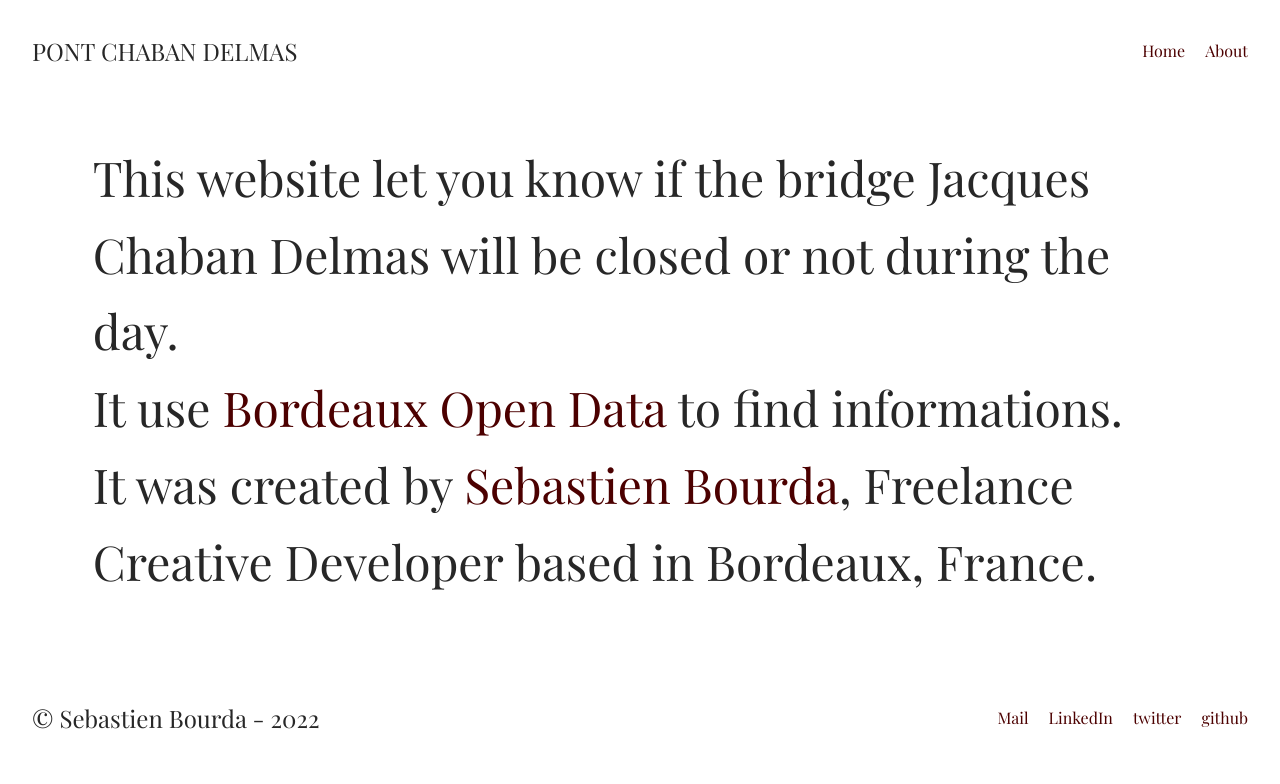
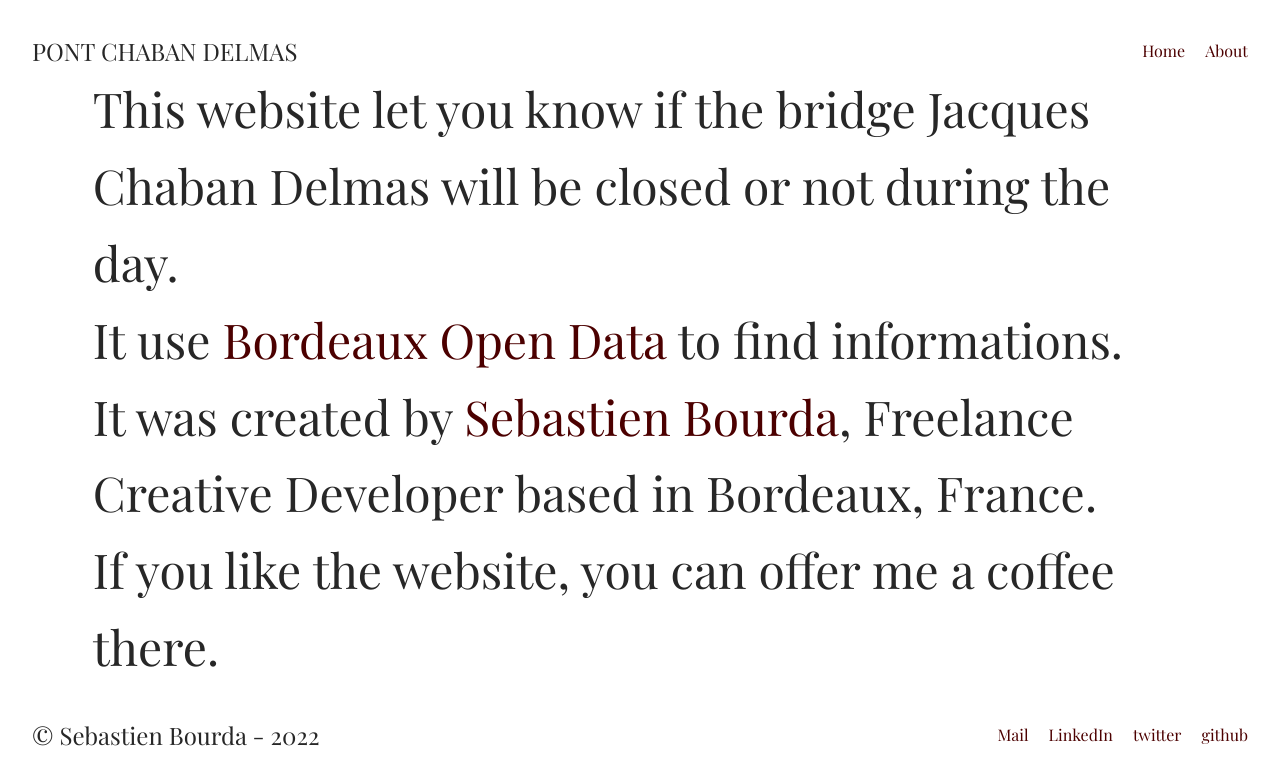
Before and after one commit to sebastienbourda/pont-chaban-delmas, a Vue app: page /about in a window 1280 px wide. Shown: the top 784 px of the page. Built offline with nearby package versions, Linux system fonts and the light colour scheme.

Commit message:
add link to buy me a coffee

```diff
--- a/src/views/AboutView.vue
+++ b/src/views/AboutView.vue
@@ -7,7 +7,8 @@
     <p>This website let you know if the bridge Jacques Chaban Delmas will
     be closed or not during the day.</p>
     <p>It use <a href="https://opendata.bordeaux-metropole.fr/pages/accueil/" target="_blank">Bordeaux Open Data</a> to find informations.</p>
-    <p>It was created by <a href="">Sebastien Bourda</a>, Freelance Creative Developer based in Bordeaux, France.</p>
+    <p>It was created by <a href="www.linkedin.com/in/sebastien-bourda">Sebastien Bourda</a>, Freelance Creative Developer based in Bordeaux, France.</p>
+    <p>If you like the website, you can offer me a coffee <a href="https://www.buymeacoffee.com/778gnfcf9tx" target="_blank"></a> there.</p>
   </div>
   <Footer></Footer>
 </template>
```
